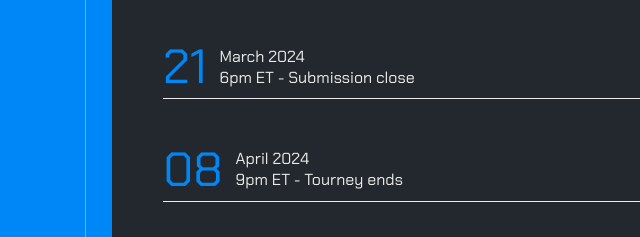
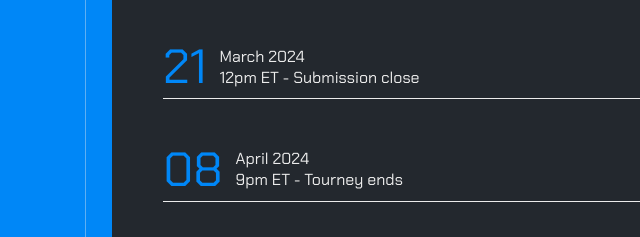
Before and after one commit to 1996thomas/test-march, a website: page public/index.html in a window 1280 px wide. Shown: the part 426-663 px from the top of the page, 400-1040 px from the left. Drawn offline with Linux system fonts and the light colour scheme.

Commit message:
modifiyng date

```diff
--- a/public/index.html
+++ b/public/index.html
@@ -66,7 +66,7 @@
               <p class="date">21</p>
               <div>
                 <p>March 2024</p>
-                <p>6pm ET - Submission close</p>
+                <p>12pm ET - Submission close</p>
               </div>
             </li>
             <li>
```
